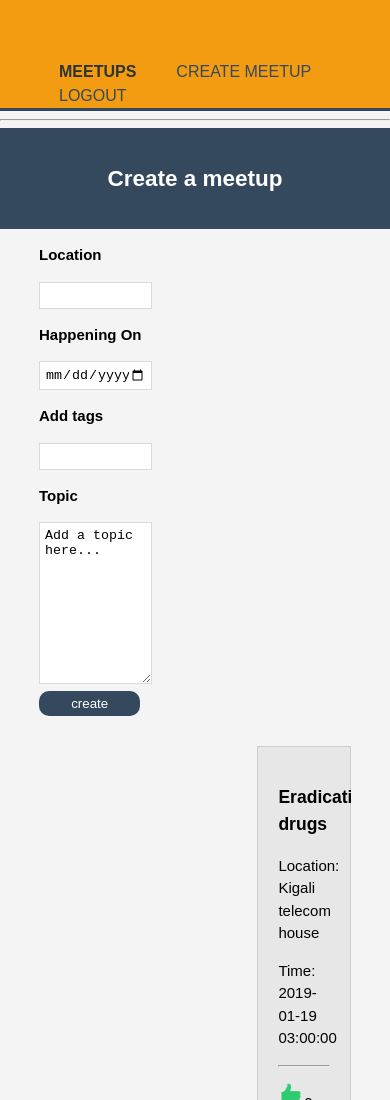
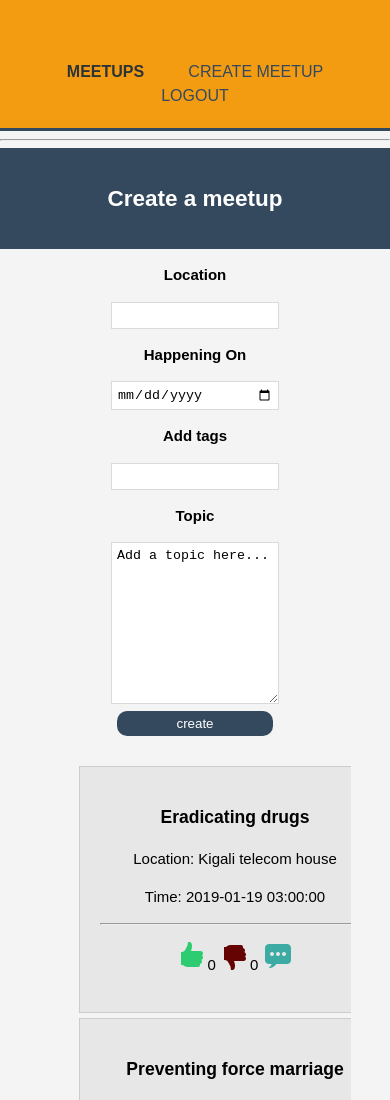
Before and after one commit to mystere10/Questioner, a plain HTML site: page create.html in a window 390 px wide. Shown: the top 1100 px of the page. Drawn offline with Linux system fonts and the light colour scheme.

Commit message:
[Chore #162829003] Deploying to gh-pages

```diff
--- a/create.html
+++ b/create.html
@@ -1,6 +1,8 @@
 <!DOCTYPE html>
 <html>
 <head>
+	<meta charset="utf-8">
+	<meta name="viewport" content="width=device-width">
 	<title>Admin | Create Meetup</title>
 	<link rel="stylesheet" type="text/css" href="./css/style.css">
 
@@ -85,7 +87,7 @@
 					</div>
 
 					<aside class="aside">
-						<ul id="meetup">
+						<ul id="meetupk">
 							<li>
 								<h3>Eradicating drugs</h3>
 								<p>Location: Kigali telecom house</p>
--- a/css/style.css
+++ b/css/style.css
@@ -321,3 +321,44 @@ TABLE */
 .meetup img{
 	border-radius: 50%;
 }
+
+
+#meetupk li{
+	list-style-type: none;
+	padding: 20px;
+	border: #cccccc solid 1px;
+	margin-bottom: 5px;
+	background: #e6e6e6e6;
+}
+
+.aside #meetupk{
+	float: right;
+	width: 30%;
+	margin-top: 10px;
+}
+
+/* Media queries*/
+
+@media(max-width: 768px){
+	header #logo,
+	header nav,
+	header nav li,
+	#events .photo,
+	.aside #meetupk,
+	.events .main,
+	.aside #meetup{
+		float: none;
+		text-align: center;
+		width: 100%;
+	}
+
+	header{
+		padding-bottom: 20px;
+	}
+
+	.events .table{
+		display: block;
+		overflow: auto;
+		white-space: nowrap;
+	}
+}
```
Also changed, not shown: admin.html (+2 -0 lines), index.html (+2 -0 lines), login.html (+2 -0 lines), profile.html (+2 -0 lines), register.html (+2 -0 lines), userhome.html (+2 -0 lines).
